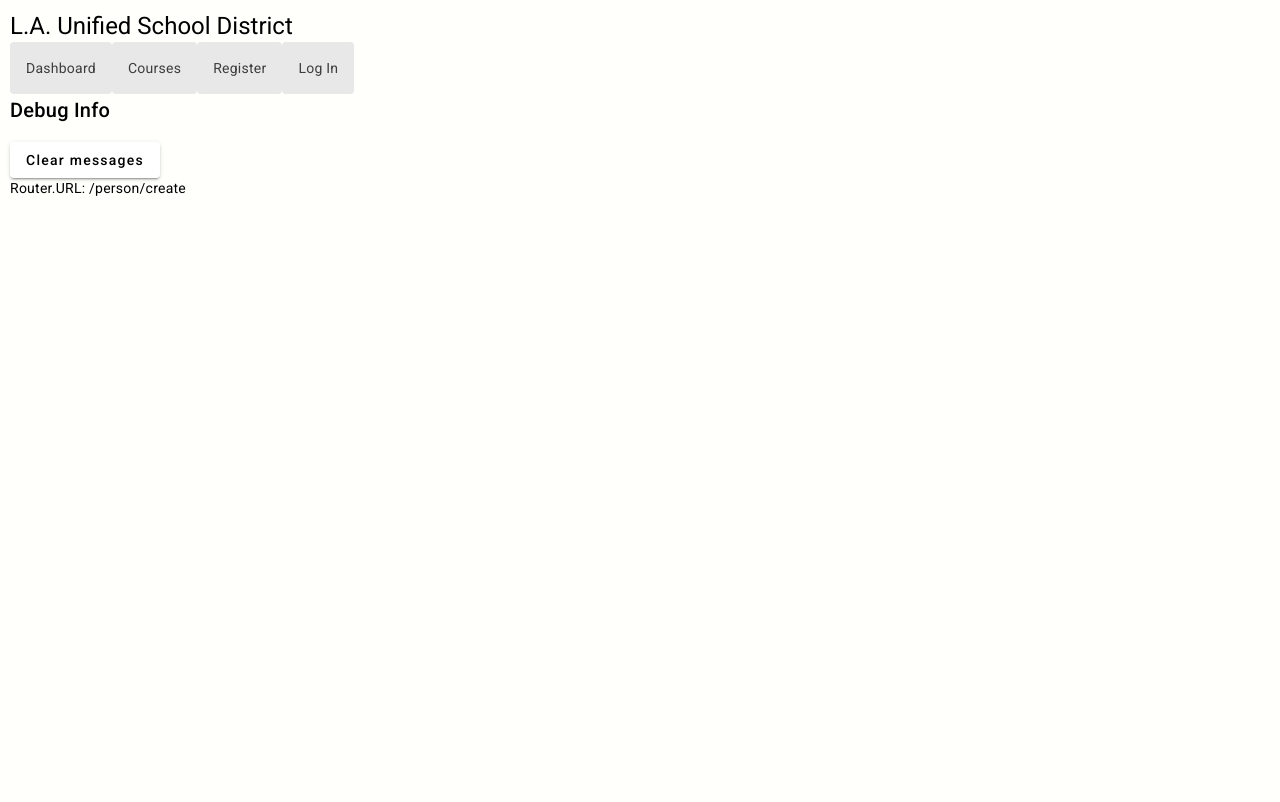
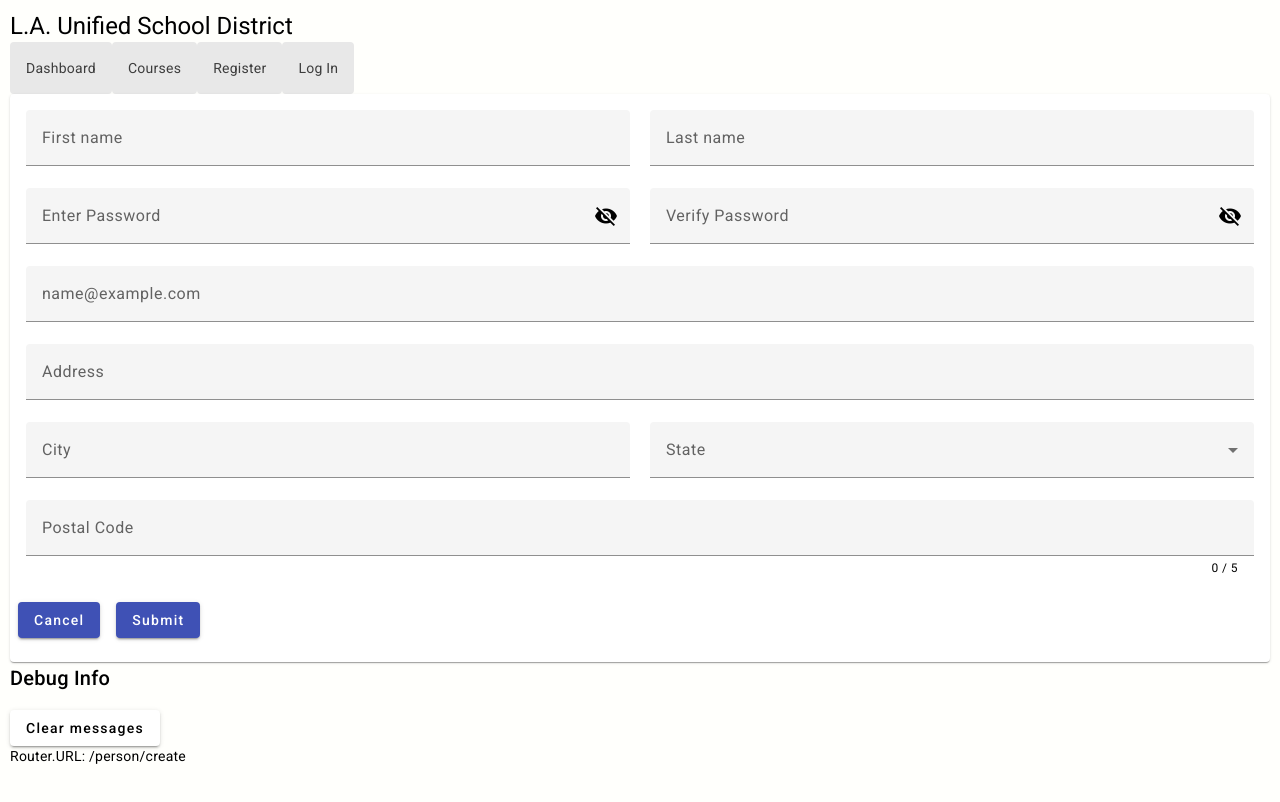
Before and after one commit to otacsum/d-team-frontend, an Angular app: page /person/create in a window 1280 px wide. Shown: the top 802 px of the page. Built offline with nearby package versions, Linux system fonts and the light colour scheme.

Commit message:
Fix bug on new person registration

```diff
--- a/src/app/people/person-detail/person-detail.component.html
+++ b/src/app/people/person-detail/person-detail.component.html
@@ -1,4 +1,4 @@
-<div *ngIf="sessionHandler.loggedIn">
+<div>
     <form [formGroup]="personForm" novalidate>
         <mat-card>
             <mat-card-content>
```
